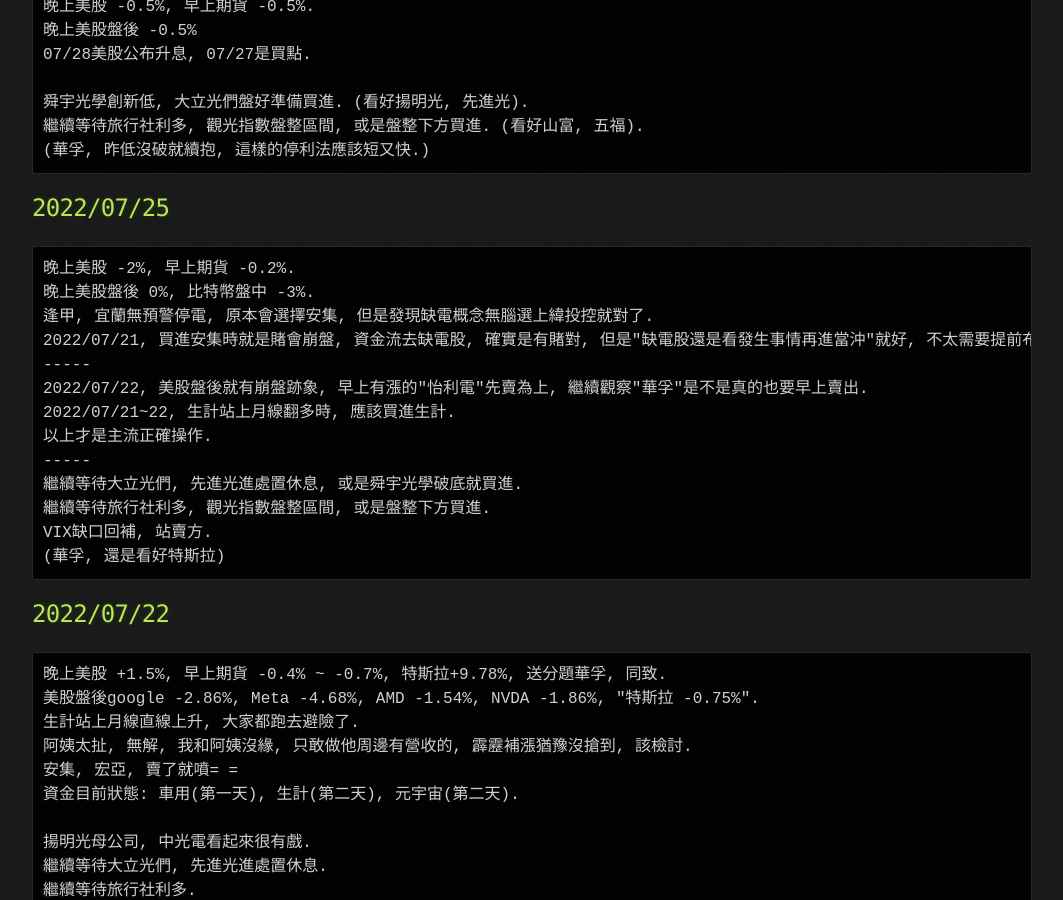
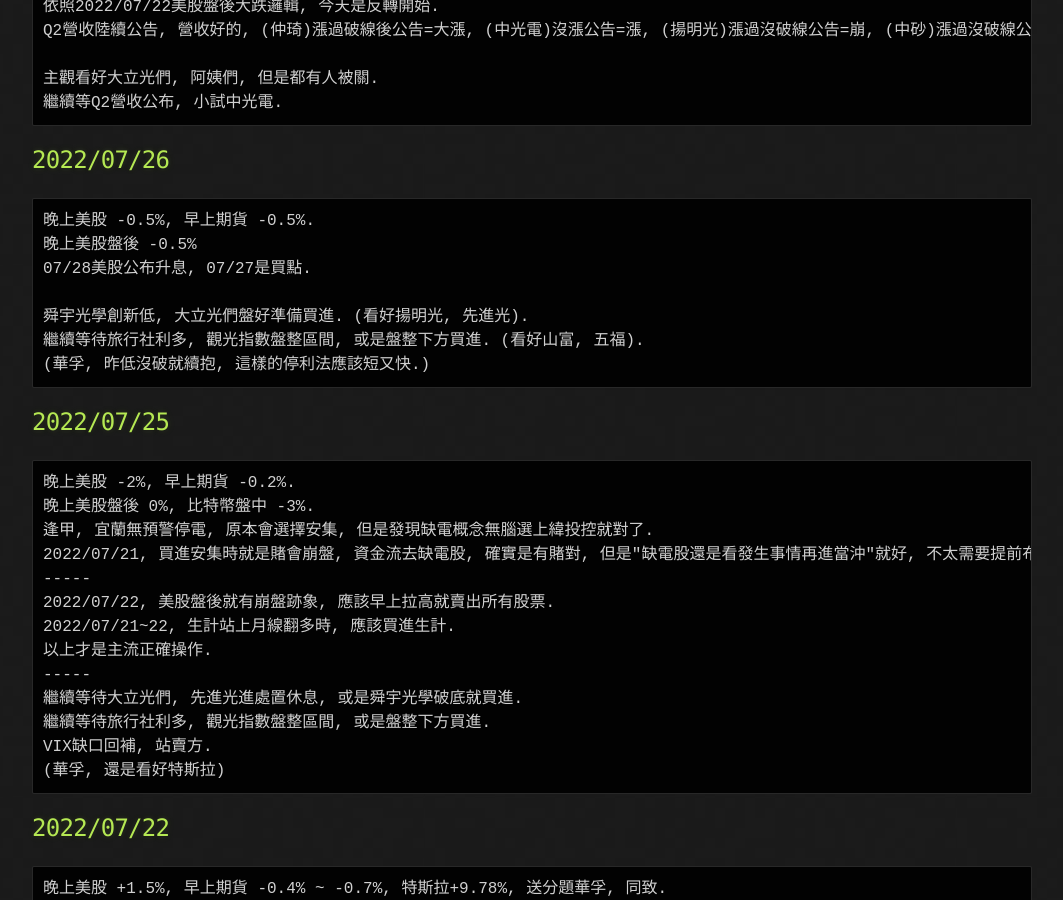
Before and after one commit to lepg5487/Stock_God, a Jekyll site: the page built from index.md, in a window 1280 px wide and 900 px high, scrolled down 1863 px. Shown: the whole window, without its empty margins (108-1171 px from the left). Built offline with Jekyll 4.4.1, drawn with Linux system fonts in a browser that asks for light colours; our own code applies the rules of GitHub Pages for plain Markdown files; some of the changed lines change nothing that is shown; some of the changed text lies outside the part shown.

Commit message:
Update index.md

````diff
--- a/index.md
+++ b/index.md
@@ -4,6 +4,15 @@
 
 # 青年股神的日記
 # 股價上漲不是基本面, 股價上漲不是技術面, 股價上漲是人的情緒
+
+## 2022/08/03
+```
+晚上美股 -0.1%, 早上期貨 -0.1%, 上漲家數250家以上就能當沖.
+AMD盤後 -6.94%, NVDA -2.09%, 4~5家盤後崩盤就趕快走人, 目前還沒看到.
+主觀看好元宇宙, 揚明光.
+
+
+```
 
 ## 2022/08/02
 ```
@@ -83,7 +92,7 @@
 逢甲, 宜蘭無預警停電, 原本會選擇安集, 但是發現缺電概念無腦選上緯投控就對了.
 2022/07/21, 買進安集時就是賭會崩盤, 資金流去缺電股, 確實是有賭對, 但是"缺電股還是看發生事情再進當沖"就好, 不太需要提前布局.
 -----
-2022/07/22, 美股盤後就有崩盤跡象, 早上有漲的"怡利電"先賣為上, 繼續觀察"華孚"是不是真的也要早上賣出.
+2022/07/22, 美股盤後就有崩盤跡象, 應該早上拉高就賣出所有股票.
 2022/07/21~22, 生計站上月線翻多時, 應該買進生計.
 以上才是主流正確操作.
 -----
````
